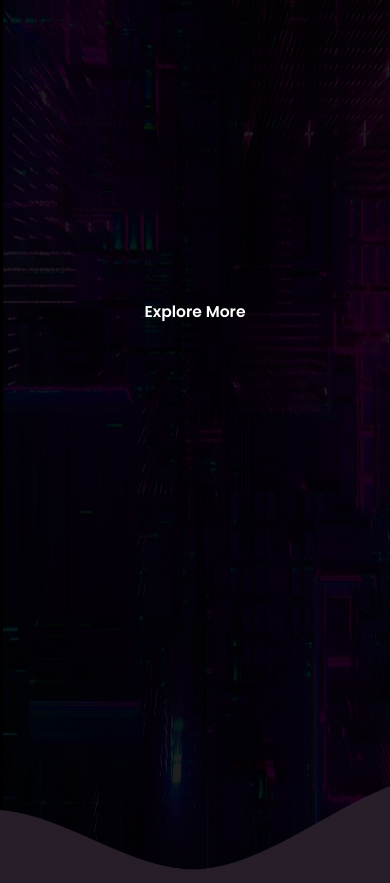
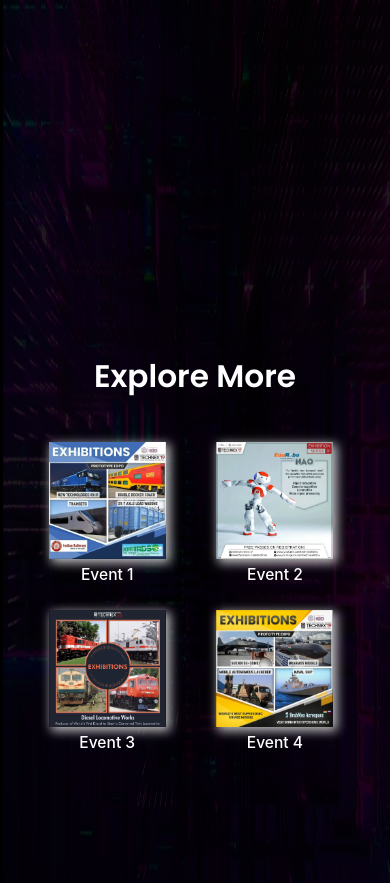
Before and after one commit to Maykkkk/Shilp24, a React (Create React App) app: page / in a window 390 px wide. Shown: the part 3082-3965 px from the top of the page. Built offline with nearby package versions, Linux system fonts and the light colour scheme; the HTML template or start-up script is replaced by a standard one.

Commit message:
Added Explore More Section

```diff
--- /dev/null
+++ b/src/components/ExploreMore.jsx
@@ -0,0 +1,46 @@
+import React from 'react'
+import { Link } from 'react-router-dom';
+import '../links/css/exploreMore.css'
+import event1 from '../links/img/Event 1.png'
+import event2 from '../links/img/Event 2.png'
+import event3 from '../links/img/Event 3.png'
+import event4 from '../links/img/Event 4.png'
+
+function ExploreMore() {
+  return (
+    <div className='events'>
+        <div className="heading">
+        <Link to="/competitions" > Explore More </Link>
+        </div>
+
+        <div className="event-gallery">
+          <div className="event event-1">
+            <a href="#">
+              <img src={event1} alt="" />
+              <br />Event 1
+            </a>
+          </div>
+          <div className="event event-2">
+            <a href="#">
+              <img src={event2} alt="" />
+              <br />Event 2
+            </a>
+          </div>
+          <div className="event event-3">
+            <a href="#">
+              <img src={event3} alt="" />
+              <br />Event 3
+            </a>
+          </div>
+          <div className="event event-4">
+            <a href="#">
+              <img src={event4} alt="" />
+              <br />Event 4
+            </a>
+          </div>
+        </div>
+    </div>
+  )
+}
+
+export default ExploreMore
--- /dev/null
+++ b/src/links/css/exploreMore.css
@@ -0,0 +1,114 @@
+@import url('https://fonts.googleapis.com/css2?family=Poppins:wght@400;600&display=swap');
+
+
+.events{
+    width: 100%;
+    height: 100vh;
+    color: white;
+}
+.events .heading{
+    margin-top: 1.5vw;
+}
+.events .heading a{
+    text-decoration: none;
+    color: white;
+    font-size: 4vw;
+    font-weight: 600;
+    font-family: 'Poppins', sans-serif;
+
+}
+.events .event-gallery{
+    margin: 11vw 3vw 0vw 3vw;
+    display: grid;
+    grid-template-columns: 24vw 23vw 23vw 24vw;
+}
+.events .event-gallery img{
+    height: 17vw;
+    width: 17vw;
+    margin-bottom: 1vw;
+    box-shadow: 3px 3px 10px 1px rgba(255, 255, 255, 0.75);
+}
+.events .event-gallery img:hover{
+    border-radius: 0 10px 0 10px;
+    transition: 0.5s;
+    box-shadow: 5px 5px 10px 1px rgba(255, 255, 255);
+}
+.events .event-gallery .event:hover{
+    transform: scale(1.2);
+    transition: 0.5s;
+}
+
+.events .event{
+    display: flex;
+    flex-direction: column;
+    justify-content: center;
+    align-items: center;
+}
+.events .event a{
+    text-decoration: none;
+    color: white;
+    font-size: 2vw;
+    font-weight: 500;
+    margin-bottom: 3vw;
+}
+
+@media screen and (max-width: 968px){
+    .events .heading a{
+        font-size: 9vw;
+    }
+    .events .event a{
+        font-size: 3vw;
+        margin-bottom: 6vw;
+    }
+    .events .event-gallery{
+        margin: 11vw 3vw 0vw 3vw;
+        display: grid;
+        grid-template-columns: 43vw 43vw;
+    }
+    .events .event-gallery img{
+        height: 25vw;
+        width: 24vw;
+    }
+}
+@media screen and (max-width: 485px){
+    .events .heading{
+        margin-top: 15vw;
+    }
+    .events .heading a{
+        font-size: 8vw;
+    }
+    .events .event img{
+        height: 30vw;
+        width: 30vw;
+    }
+    .events .event-gallery{
+        margin-left: 6vw;
+    }
+    .events .event a{
+        font-size: 4vw;
+    }
+}
+@media screen and (max-width: 360px) {
+    .events{
+        height: 80vh;
+    }
+    .events .heading{
+        margin-top: 30vw;
+    }
+    .events .heading a{
+        font-size: 12vw;
+    }
+    .events .event img{
+        height: 37vw;
+        width: 37vw;
+        margin-bottom: 3vw;
+    }
+    .events .event-gallery{
+        margin-left: 7vw;
+    }
+    .events .event a{
+        font-size: 6vw;
+        margin-bottom: 20vw;
+    }
+
+}
--- a/src/links/css/home.css
+++ b/src/links/css/home.css
@@ -40,18 +40,18 @@
 }
 
 .container-about-events-footer{
-    height: 200vh;
+    height: 250vh;
     width: 100%;
     background-image: url(../img/Technec\ BGtechnex_bg.png);
-    background-size: 100% 65%;
+    background-size: 100% 75%;
     background-repeat: no-repeat;
     background-position-y:40vh ;
     position: relative;
 }
 @media screen and (max-width: 360px) {
-    .container-about-events{
+    .container-about-events-footer{
         border: 2px solid red;
         background-size: 100% 30%;
-        background-position-y: 11vh;
+        background-position-y: 9.7vh;
     }
 }
--- a/src/pages/home.jsx
+++ b/src/pages/home.jsx
@@ -4,7 +4,7 @@ import ImageGallery from '../components/ImageGallery';
 import Footer from '../components/Footer';
 import Shilp from '../components/shilp';
 import About from '../components/About';
-import Events from '../components/Events';
+import ExploreMore from '../components/ExploreMore';
 
 function Home() {
   return (
@@ -26,7 +26,7 @@ function Home() {
         </div>
         <div className="container-about-events-footer">
           <About/>
-          <Events/>
+          <ExploreMore/>
         </div>
         <Footer />
       </body>
```
Also changed, not shown: src/links/img/Event 4.png.
